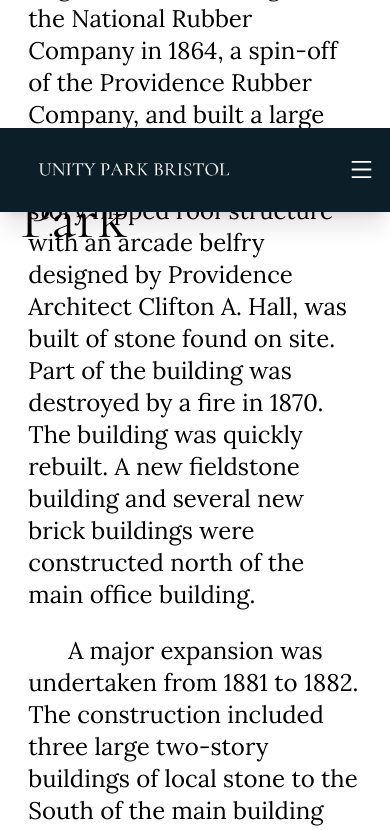
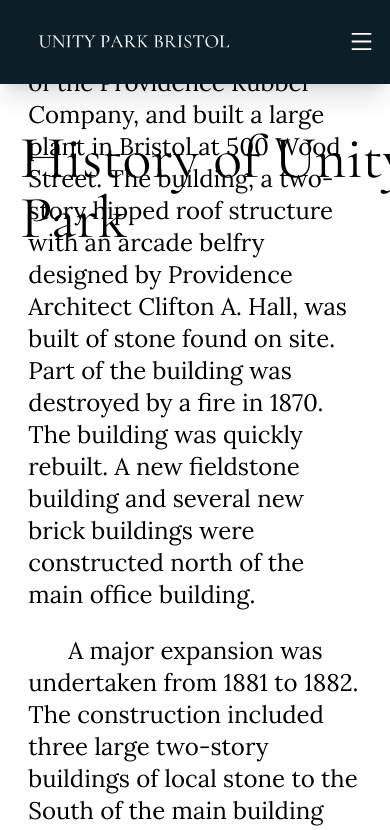
Before and after one commit to carlosmdiaz/unity-park-bristol, a Next.js app: page /story in a window 390 px wide. Shown: the top 830 px of the page. Built offline with nearby package versions, Linux system fonts and the light colour scheme.

Commit message:
Change the margin on the story page for mobile.

```diff
--- a/components/story/Story.jsx
+++ b/components/story/Story.jsx
@@ -2,7 +2,7 @@
 
 const Story = () => {
   return (
-    <div className="md:w-[90%] w-[95%] h-[100vh] flex flex-col items-center justify-center font-cyreal">
+    <div className="md:w-[90%] w-[95%] h-[100%] flex flex-col items-center justify-center font-cyreal">
       <p className="text-2xl md:indent-16 indent-10 w-[90%]">
         Unity Park, the former Bristol Industrial Park, was initially the site
         of the National Rubber Company. Augustus O. Bourn organized the National
--- a/pages/story/index.js
+++ b/pages/story/index.js
@@ -16,7 +16,7 @@
         />
       </Head>
       <Navbar />
-      <div className="w-full mb-10 md:ml-10 ml-5 mt-32">
+      <div className="w-full mb-10 md:ml-10 ml-5 pt-32">
         <h1 className="font-serif text-6xl">History of Unity Park</h1>
       </div>
       <div className='w-[100%] h-[100vh] flex justify-center md:mt-[1350px] mt-[3150px] md:mb-[1550px] mb-[3400px]'>
```
